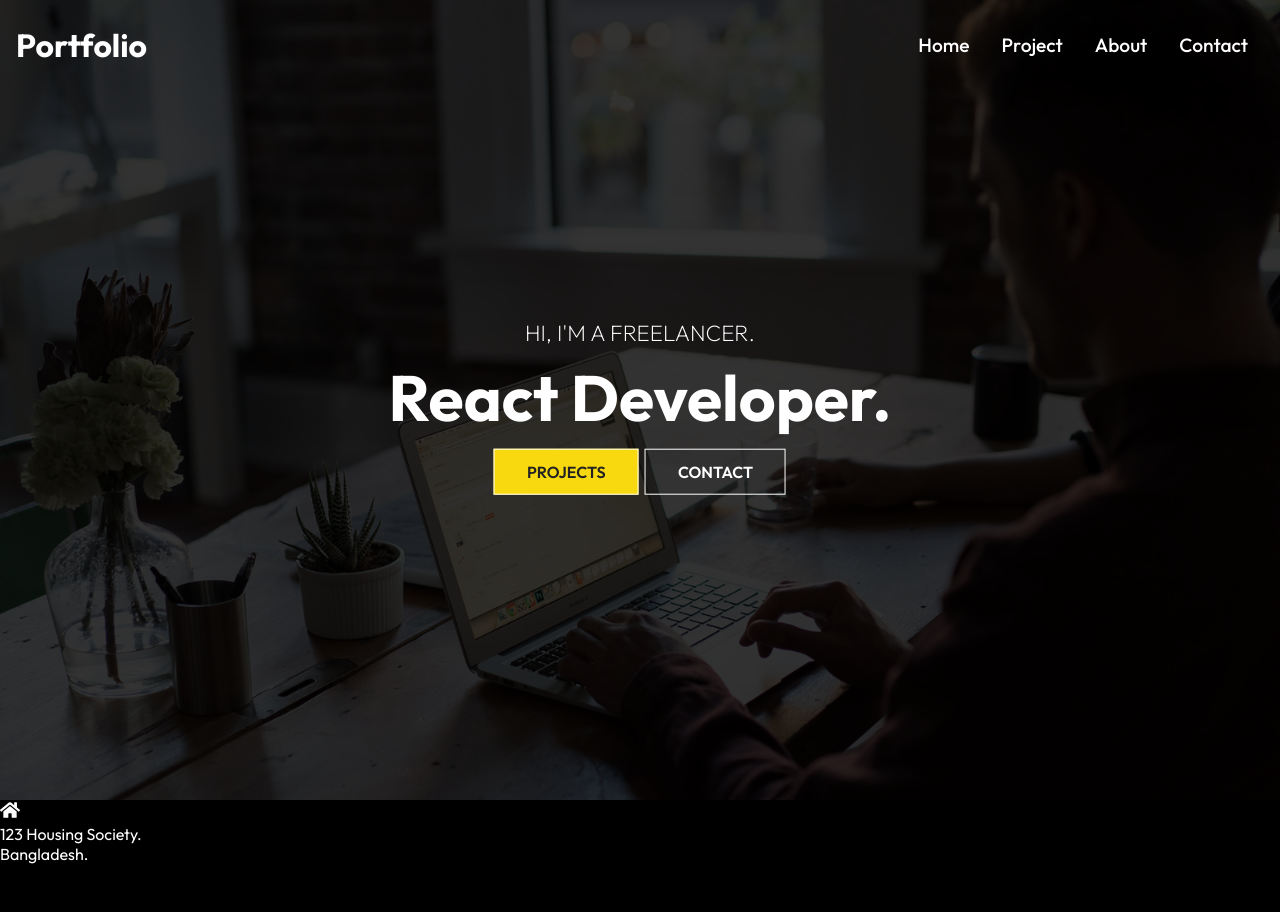
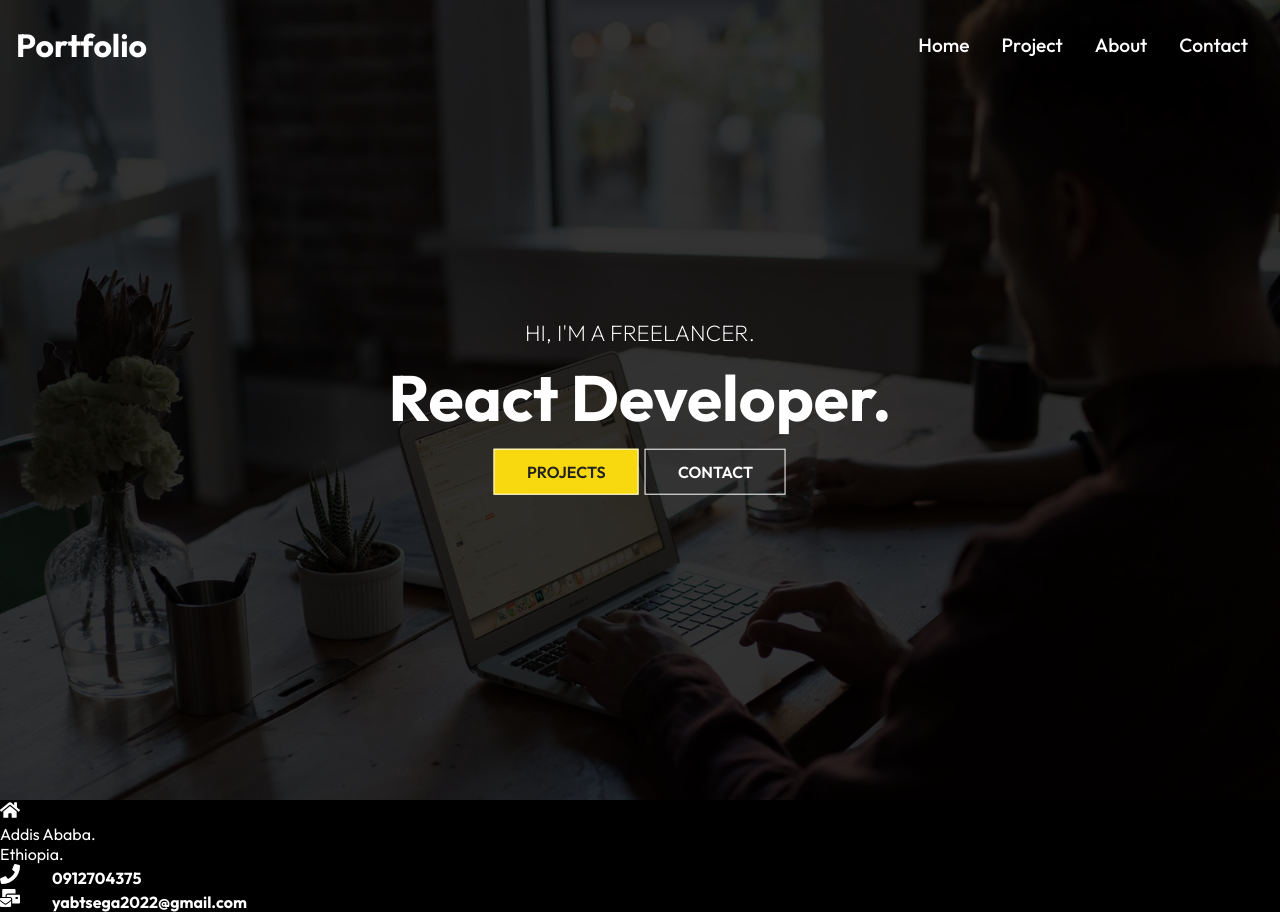
Before and after one commit to yeabtsega45/My-Portfolio, a React (Create React App) app: page / in a window 1280 px wide. Before the commit the page ends 864 px from the top, so only its background shows below. Built offline with nearby package versions, Linux system fonts and the light colour scheme.

Commit message:
working on footer

```diff
--- a/src/Components/Footer.js
+++ b/src/Components/Footer.js
@@ -1,6 +1,6 @@
 import "./Footer.css";
 import React from "react";
-import { FaHome } from "react-icons/fa";
+import { FaHome, FaMailBulk, FaPhone } from "react-icons/fa";
 
 function Footer() {
   return (
@@ -10,11 +10,28 @@ function Footer() {
           <div className="location">
             <FaHome size={20} style={{ color: "white", marginRight: "2rem" }} />
             <div>
-              <p>123 Housing Society.</p>
-              <p>Bangladesh.</p>
+              <p>Addis Ababa.</p>
+              <p>Ethiopia.</p>
             </div>
           </div>
-          <div className="phone"></div>
+          <div className="phone">
+            <h4>
+              <FaPhone
+                size={20}
+                style={{ color: "white", marginRight: "2rem" }}
+              />
+              0912704375
+            </h4>
+          </div>
+          <div className="email">
+            <h4>
+              <FaMailBulk
+                size={20}
+                style={{ color: "white", marginRight: "2rem" }}
+              />
+              yabtsega2022@gmail.com
+            </h4>
+          </div>
         </div>
         <div className="right"></div>
       </div>
```
